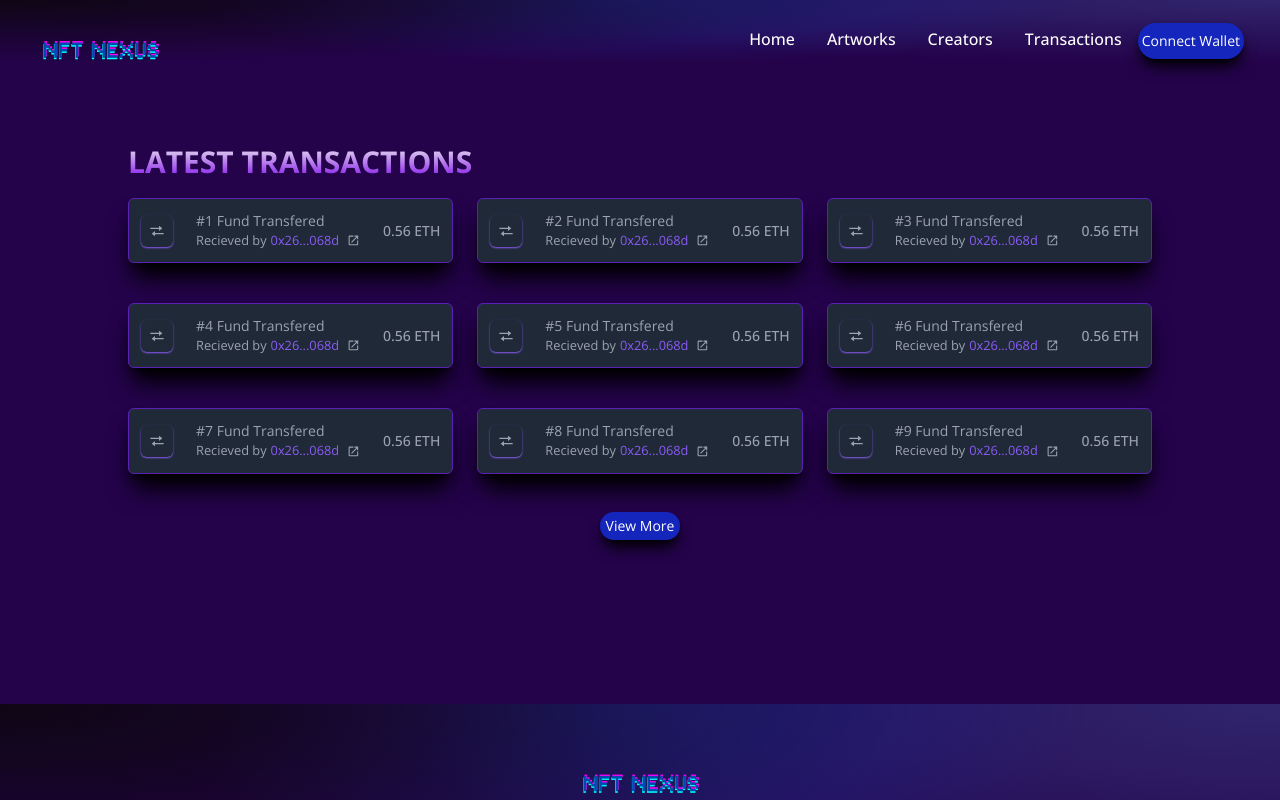
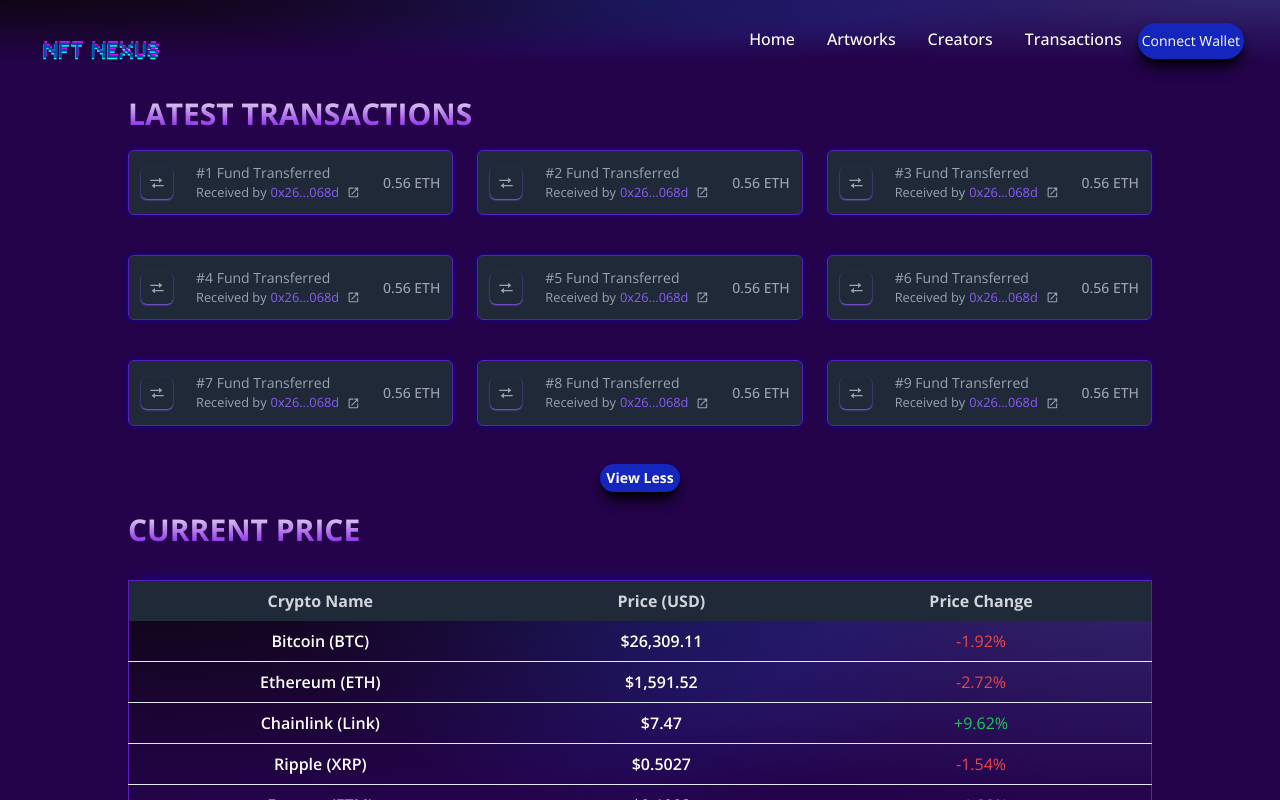
Before and after one commit to NayanSubedi/NFTNexus, a React (Create React App) app: page /transactions in a window 1280 px wide. Both pictures are taken after a click on the button "View More". Shown: the top 800 px of the page. Built offline with nearby package versions, Linux system fonts and the light colour scheme; what react-hooks-global-state would draw is missing.

Commit message:
Transactions updated

```diff
--- a/src/components/Transactions.jsx
+++ b/src/components/Transactions.jsx
@@ -1,42 +1,104 @@
-import {BiTransfer} from 'react-icons/bi'
-import {MdOpenInNew} from 'react-icons/md'
+import React, { useState } from 'react';
+import { BiTransfer } from 'react-icons/bi';
+import { MdOpenInNew } from 'react-icons/md';
+import './Glow.css';
+
 const Transactions = () => {
+  const [showChart, setShowChart] = useState(false);
+
+  const toggleChart = () => {
+    setShowChart(!showChart);
+  };
+
+  const cryptoData = [
+    { name: 'Bitcoin (BTC)', price: '$26,309.11', change: '-1.92%' },
+    { name: 'Ethereum (ETH)', price: '$1,591.52', change: '-2.72%' },
+    { name: 'Chainlink (Link)', price: '$7.47', change: '+9.62%' },
+    { name: 'Ripple (XRP)', price: '$0.5027', change: '-1.54%' },
+    { name: 'Fantom (FTM)', price: '$0.1903', change: '+1.32%' },
+    { name: 'Solana (Sol)', price: '$19.33', change: '-1.76%' },
+    { name: 'Tron (TRN)', price: '$0.08463', change: '+0.20%' },
+  ];
+
   return (
-
     <div className='bg-[#24034b]'>
-        <div className="w-4/5 py-36 mx-auto">
+      <div className="w-4/5 mx-auto py-24">
         <h4 className="text-white text-3xl font-bold uppercase text-gradient">Latest Transactions</h4>
         <div className="grid grid-cols-1 md:grid-cols-2 lg:grid-cols-3 gap-6 md:gaps-4 lg:gaps-2 py-2.5">
           {Array(9)
             .fill()
             .map((nft, i) => (
-            //   <Card key={i} nft={i + 1} />
               <Transaction key={i} tx={i + 1} />
             ))}
         </div>
         <div className="text-center my-5">
-        <button className='shadow-lg shadow-black text-sm bg-[#1526bd] hover:bg-[#b45609] text-white rounded-full px-1.5 py-1'>View More</button>
+          <button
+            className='shadow-lg shadow-black font-bold text-sm bg-[#1526bd] hover:bg-[#b45609] text-white rounded-full px-1.5 py-1'
+            onClick={toggleChart}
+          >
+            {showChart ? 'View Less' : 'View More'}
+          </button>
+        </div>
+        {showChart && <CryptoPriceTable cryptoData={cryptoData} />}
       </div>
     </div>
-        </div>
+  );
+};
 
-  )
-}
 const Transaction = ({ tx }) => (
-    <div className="flex justify-between items-center border border-violet-800 text-gray-400 w-full shadow-xl shadow-black rounded-md  overflow-hidden bg-gray-800 my-2 p-3">
+  <div className="flex justify-between glow1 items-center border border-violet-800 text-gray-400 w-full shadow-xl shadow-black rounded-md  overflow-hidden bg-gray-800 my-2 p-3">
     <div className='rounded-md shadow-sm shadow-violet-500 p-2 '>
       <BiTransfer />
     </div>
     <div>
-            <h4 className='text-sm'> #{tx} Fund Transfered</h4>
+      <h4 className='text-sm'> #{tx} Fund Transferred</h4>
       <small className='flex justify-start items-center'>
-                <span className='mr-1'>Recieved by</span>
+        <span className='mr-1'>Received by</span>
         <a className='text-violet-500 mr-2' href='#' target='_blank'>0x26...068d</a>
         <MdOpenInNew />
       </small>
     </div>
     <p className='text-sm font-medium '>0.56 ETH</p>
   </div>
-)
+);
 
-export default Transactions
+const CryptoPriceTable = ({ cryptoData }) => {
+  return (
+    <div className="mt-5">
+      <h4 className="text-white text-3xl font-bold uppercase text-gradient">
+        Current Price
+      </h4>
+      <div className="overflow-x-auto py-8">
+        <table className="min-w-full border gradient-bg-hero border-violet-800  glow">
+          <thead>
+            <tr className='border-violet-800'>
+              <th className="px-4 py-2  bg-gray-800 text-gray-300">Crypto Name</th>
+              <th className="px-4 py-2 bg-gray-800 text-gray-300">Price (USD)</th>
+              <th className="px-4 py-2 bg-gray-800 text-gray-300">Price Change</th>
+            </tr>
+          </thead>
+          <tbody>
+            {cryptoData.map((crypto, index) => (
+              <tr
+                key={index}
+                style={{ borderBottom: '1px solid #e2e8f0' }}
+              >
+                <td className="px-4 text-white font-semibold text-center py-2">{crypto.name}</td>
+                <td className="px-4 text-white text-center font-semibold py-2">{crypto.price}</td>
+                <td
+                  className={`px-4 py-2 text-center ${
+                    crypto.change.includes('+') ? 'text-green-500' : 'text-red-500'
+                  }`}
+                >
+                  {crypto.change}
+                </td>
+              </tr>
+            ))}
+          </tbody>
+        </table>
+      </div>
+    </div>
+  );
+};
+
+export default Transactions;
```
Lines whose indentation alone changed are shown as unchanged.
